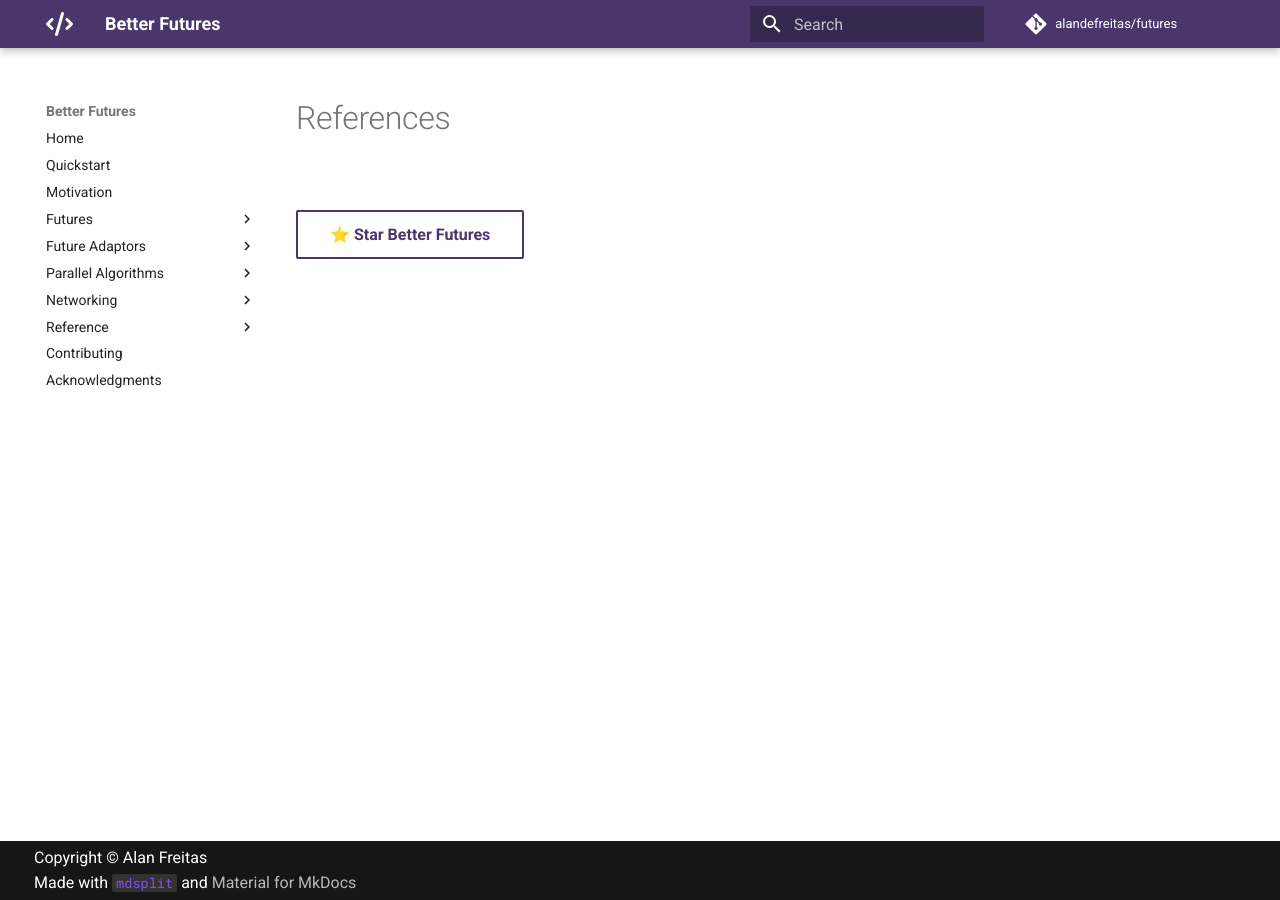
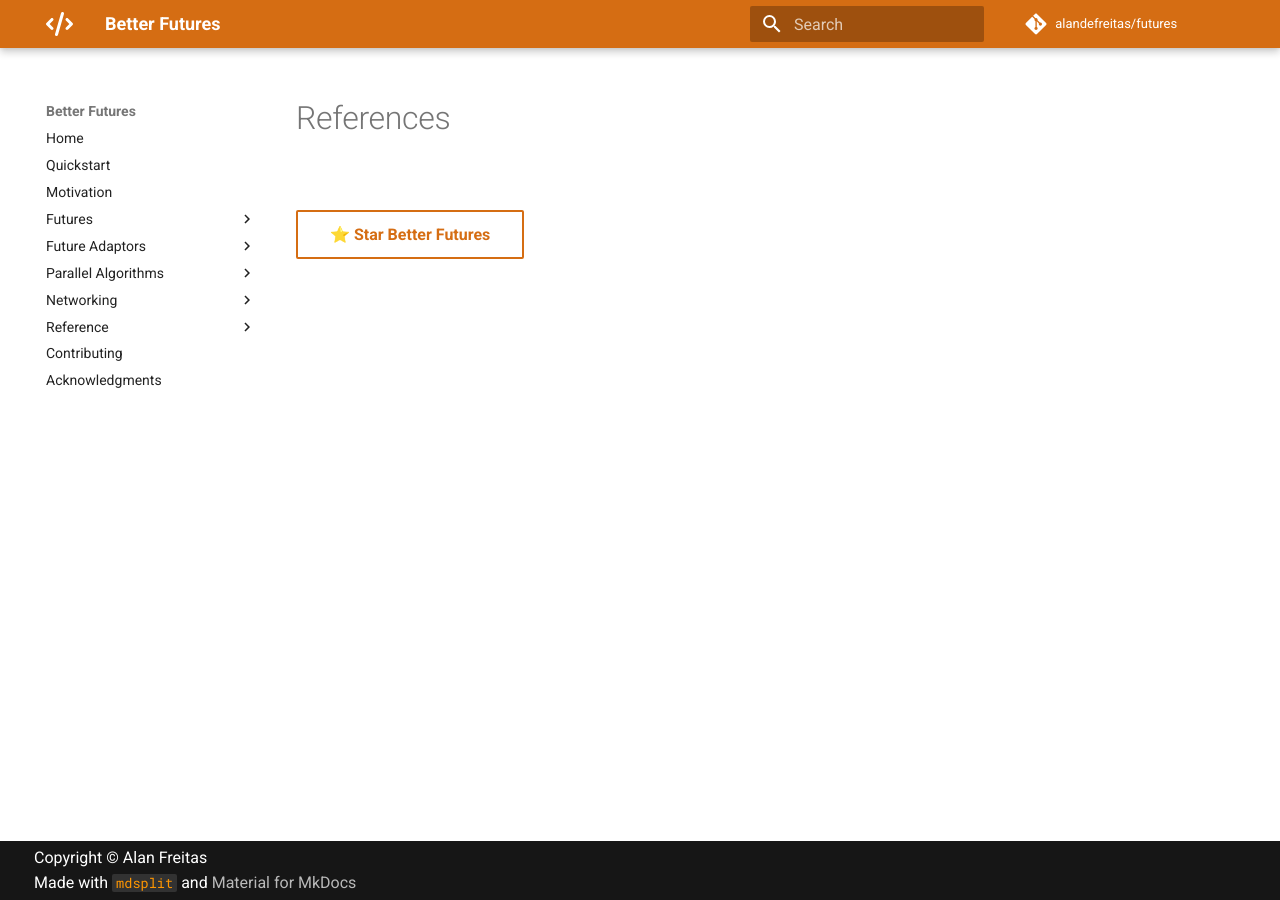
Before and after one commit to alandefreitas/futures, an MkDocs documentation site: the page built from docs/references.md, in a window 1280 px wide. Built offline with MkDocs 1.6.1 and Material for MkDocs 9.7.7, drawn with Linux system fonts in a browser that asks for light colours; comment, search, counter and statistics services are not loaded.

Commit message:
docs(style): update banner

```diff
--- a/docs/stylesheets/extra.css
+++ b/docs/stylesheets/extra.css
@@ -1,10 +1,10 @@
 [data-md-color-scheme="futures"] {
-    --md-primary-fg-color: #4b366c;
-    --md-primary-fg-color--light: #874ef2;
-    --md-primary-fg-color--dark:  #2a1a44;
+    --md-primary-fg-color: #d56d13;
+    --md-primary-fg-color--light: #ff9600;
+    --md-primary-fg-color--dark: #3c2110;
     --md-typeset-a-color: var(--md-primary-fg-color--light);
-    --md-accent-fg-color: #9b78dc;
-    --md-accent-fg-color--transparent: rgba(156, 119, 225, 0.25);
+    --md-accent-fg-color: #00af80;
+    --md-accent-fg-color--transparent: rgb(9, 133, 148);
     --md-accent-bg-color:                hsla(0, 0%, 100%, 1);
     --md-accent-bg-color--light:         hsla(0, 0%, 100%, 0.7);
 }
```
Also changed, not shown: docs/img/futures_banner.png, 1 other file.
